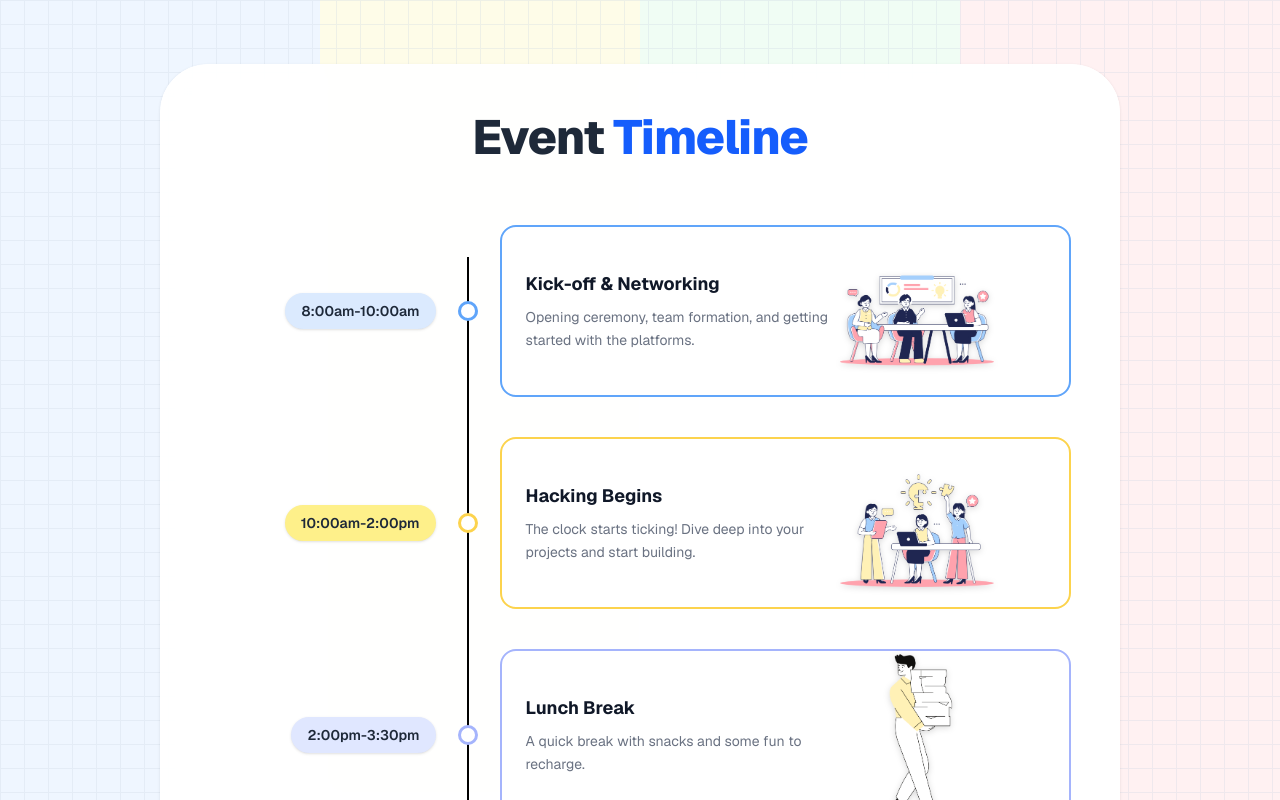
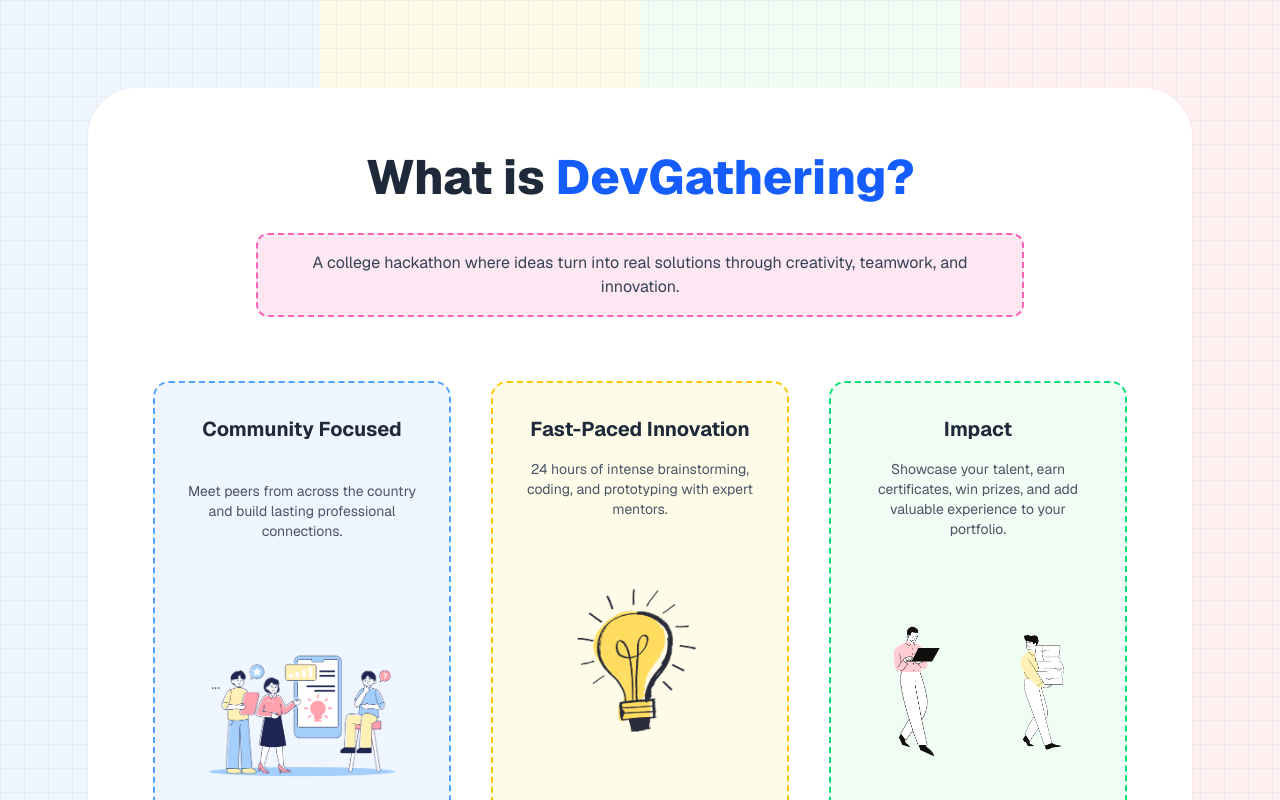
Before and after one commit to mlsa-miet/DevGathering2k26, a Next.js app: page / in a window 1280 px wide. Shown: the top 800 px of the page. Built offline with nearby package versions, Linux system fonts and the light colour scheme.

Commit message:
Added DevGathering section UI

```diff
--- a/app/page.tsx
+++ b/app/page.tsx
@@ -1,9 +1,11 @@
+import DevGathering from "@/components/devgathering";
 import EventTimeline from '../components/eventplanner';
 import LeadOrganizers from '../components/leadorganizer';
 
 export default function Home() {
   return (
     <main className="bg-gray-50">
+     return <DevGathering />
       <EventTimeline />
       <LeadOrganizers />
     </main>
--- /dev/null
+++ b/components/devgathering.tsx
@@ -0,0 +1,133 @@
+'use client';
+
+import React from 'react';
+import Image from 'next/image';
+
+export default function DevGathering() {
+  return (
+    <div className="relative w-full min-h-screen overflow-hidden bg-white font-sans text-gray-800">
+
+      {/* Background Columns */}
+      <div className="fixed inset-0 flex z-0">
+        <div className="flex-1 bg-[#eff6ff]"></div>
+        <div className="flex-1 bg-[#fefce8]"></div>
+        <div className="flex-1 bg-[#f0fdf4]"></div>
+        <div className="flex-1 bg-[#fff1f2]"></div>
+      </div>
+
+      {/* Grid Pattern Overlay */}
+      <div
+        className="fixed inset-0 z-0 opacity-30"
+        style={{
+          backgroundImage: `
+            linear-gradient(to right, #cbd5e1 1px, transparent 1px),
+            linear-gradient(to bottom, #cbd5e1 1px, transparent 1px)
+          `,
+          backgroundSize: '24px 24px'
+        }}
+      ></div>
+
+      {/* Main Content */}
+      <div className="relative z-10 max-w-6xl mx-auto py-16 px-6">
+
+        <div className="bg-white/95 backdrop-blur-md rounded-[3rem] p-10 sm:p-16 shadow-sm border border-white">
+
+          {/* Title */}
+          <h1 className="text-center text-4xl sm:text-5xl font-extrabold mb-8">
+            What is <span className="text-blue-600">DevGathering?</span>
+          </h1>
+
+          {/* Description Box */}
+          <div className="max-w-3xl mx-auto bg-pink-100 border-2 border-dashed border-pink-400 rounded-xl p-4 text-center mb-16">
+            <p className="text-gray-700 text-sm sm:text-base">
+              A college hackathon where ideas turn into real solutions through creativity, teamwork, and innovation.
+            </p>
+          </div>
+          {/* Image beside pink box
+            <div className="relative w-48 h-48 flex-shrink-0">
+              <Image
+                src="/14.png"  // 🔁 replace with correct image name
+                alt="Announcement"
+                fill
+                style={{ objectFit: 'contain' }}
+              />
+            </div> */}
+
+
+          {/* Cards Section */}
+          <div className="grid md:grid-cols-3 gap-10">
+
+            {/* Card 1 */}
+
+            <div className="border-2 border-dashed border-blue-400 rounded-2xl p-8 bg-blue-50 text-center hover:shadow-md transition min-h-[280px] flex flex-col justify-between">
+              <h3 className="text-xl font-bold mb-4">Community Focused</h3>
+              <p className="text-gray-600 text-sm mb-6">
+                Meet peers from across the country and build lasting professional connections.
+              </p>
+
+              <div className="relative w-full h-58">
+                <Image
+                  src="/22.png"
+                  alt="Community"
+                  fill
+                  style={{ objectFit: 'contain' }}
+                />
+              </div>
+            </div>
+
+            {/* Card 2 */}
+            <div className="border-2 border-dashed border-yellow-400 rounded-2xl p-8 bg-yellow-50 text-center hover:shadow-md transition">
+              <h3 className="text-xl font-bold mb-4">Fast-Paced Innovation</h3>
+              <p className="text-gray-600 text-sm mb-6">
+                24 hours of intense brainstorming, coding, and prototyping with expert mentors.
+              </p>
+
+              <div className="relative w-full h-58">
+                <Image
+                  src="/10.png"
+                  alt="Innovation"
+                  fill
+                  style={{ objectFit: 'contain' }}
+                />
+              </div>
+            </div>
+
+            {/* Card 3 */}
+            <div className="border-2 border-dashed border-green-400 rounded-2xl p-8 bg-green-50 text-center hover:shadow-md transition">
+              <h3 className="text-xl font-bold mb-4">Impact</h3>
+              <p className="text-gray-600 text-sm mb-6">
+                Showcase your talent, earn certificates, win prizes, and add valuable experience to your portfolio.
+              </p>
+
+              <div className="flex justify-center items-center gap-4 mt-4">
+
+  {/* First Image */}
+  <div className="relative w-56 h-56 sm:w-64 sm:h-64">
+    <Image
+      src="/7.png"
+      alt="Impact 1"
+      fill
+      style={{ objectFit: 'contain' }}
+    />
+  </div>
+
+  {/* Second Image */}
+  <div className="relative w-56 h-56 sm:w-64 sm:h-64">
+    <Image
+      src="/2.png"
+      alt="Impact 2"
+      fill
+      style={{ objectFit: 'contain' }}
+    />
+  </div>
+
+</div>
+            </div>
+
+          </div>
+
+        </div>
+      </div>
+    </div>
+  );
+}
```
Also changed, not shown: 1 other file (tests, documents, lock files or other folders).
